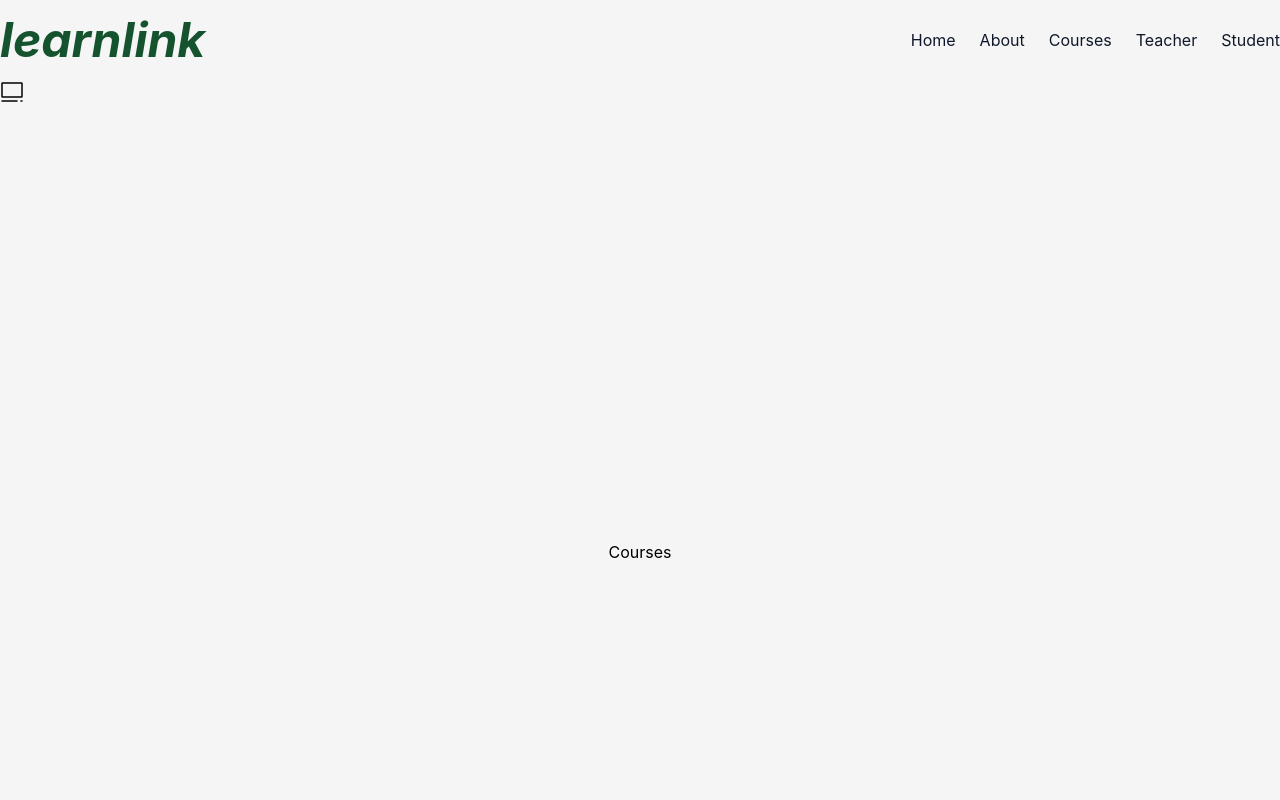
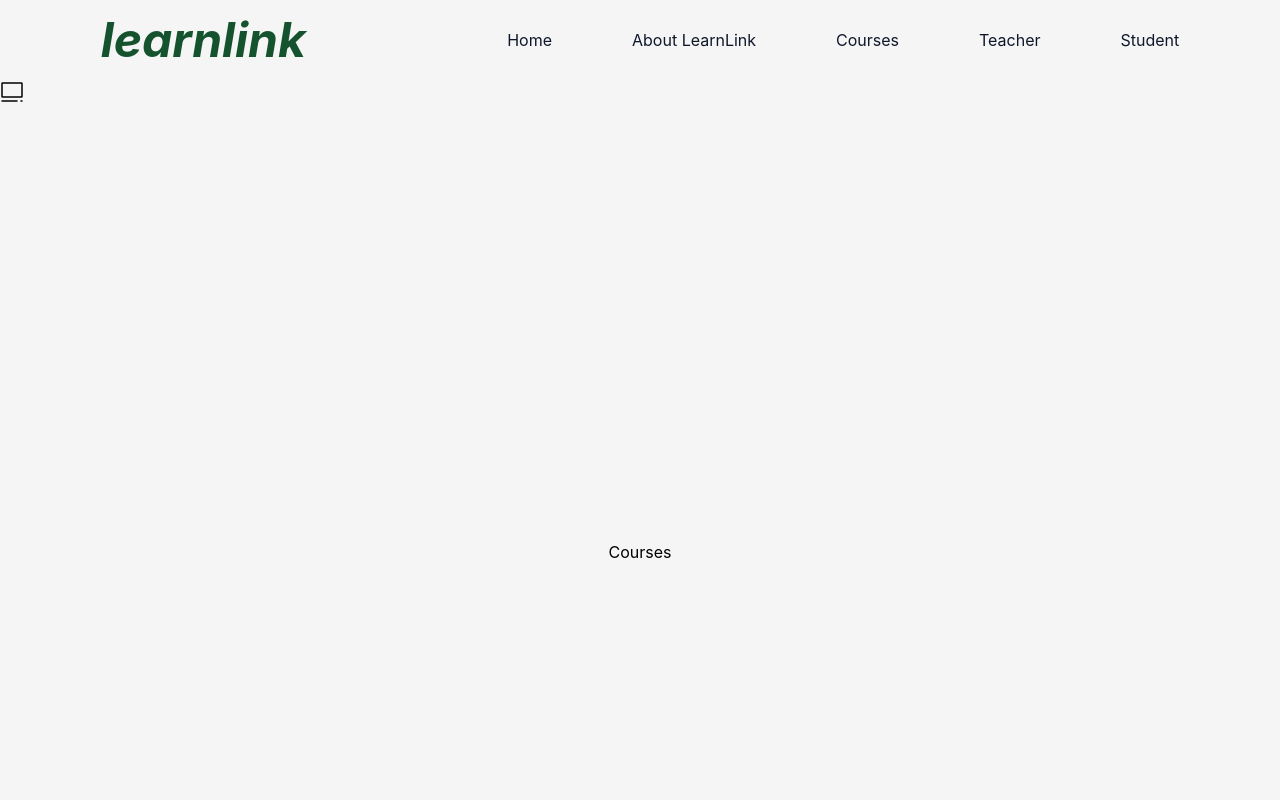
Before and after one commit to nolannash/LearnLink, a React (Create React App) app in the folder client/: page / in a window 1280 px wide. Shown: the top 800 px of the page. Built offline with nearby package versions, Linux system fonts and the light colour scheme; no server answers.

Commit message:
main nav styled

```diff
--- a/client/src/components/common/Navigation.js
+++ b/client/src/components/common/Navigation.js
@@ -41,21 +41,20 @@ const Navigation = () => {
 
   return (
     <nav className="bg-neutral-100 py-4 top-0 z-50">
-      <div className="container mx-auto flex items-center justify-between">
+      <div className="container mx-auto flex items-center justify-around">
         <div className="text-5xl font-bold italic text-green-900">
           learnlink
         </div>
-        <div className="hidden md:flex space-x-6 justify-center cursor-pointer text-slate-900 hover:text-gray-600">
+        <div className="hidden md:flex space-x-20  cursor-pointer text-slate-900 hover:text-gray-600 ">
           <div className="" onClick={() => handleScrollTo("home")}>
             Home
           </div>
           <div className="" onClick={() => handleScrollTo("about")}>
-            About
+            About LearnLink
           </div>
           <div className="" onClick={() => handleScrollTo("courses")}>
             Courses
           </div>
-
           <div className="" onClick={openTeacherModal}>
             Teacher
           </div>
```
